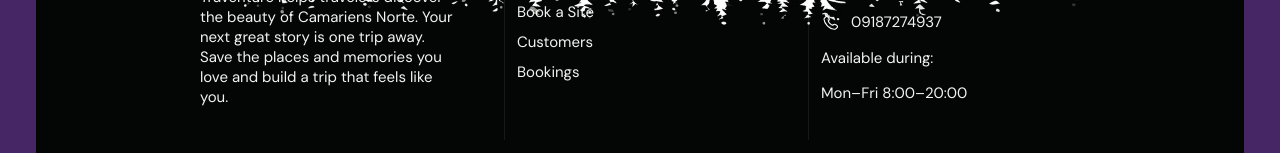
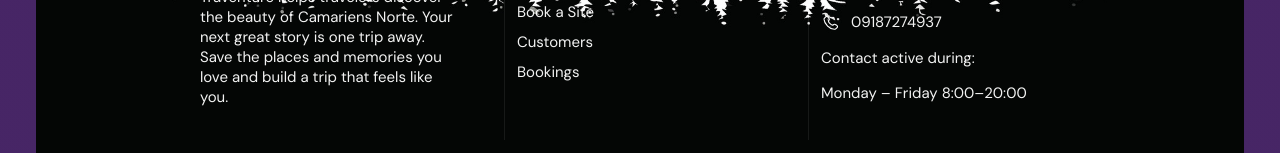
Before and after one commit to ekkay19/APPDEV-FINAL-PROJECT, a plain HTML site: page home.html in a window 1280 px wide. Shown: the part 2801-2954 px from the top of the page. Drawn offline with Linux system fonts and the light colour scheme.

Commit message:
Minor footer fix

```diff
--- a/home.html
+++ b/home.html
@@ -147,8 +147,8 @@
             <h4>Contact</h4>
             <p><img src="assets/gmail-svgrepo-com.svg" class="footer-icon" alt="Gmail"><a href="mailto:traventuresupport@gmail.com">traventuresupport@gmail.com</a></p>
             <p><img src="assets/phone-svgrepo-com.svg" class="footer-icon" alt="Phone"> 09187274937</p>
-            <p class="small">Available during: </p>
-            <p class="small">Mon–Fri 8:00–20:00</p>
+            <p class="small">Contact active during: </p>
+            <p class="small">Monday – Friday 8:00–20:00</p>
             </ul>
             </div>
         </div>
```
